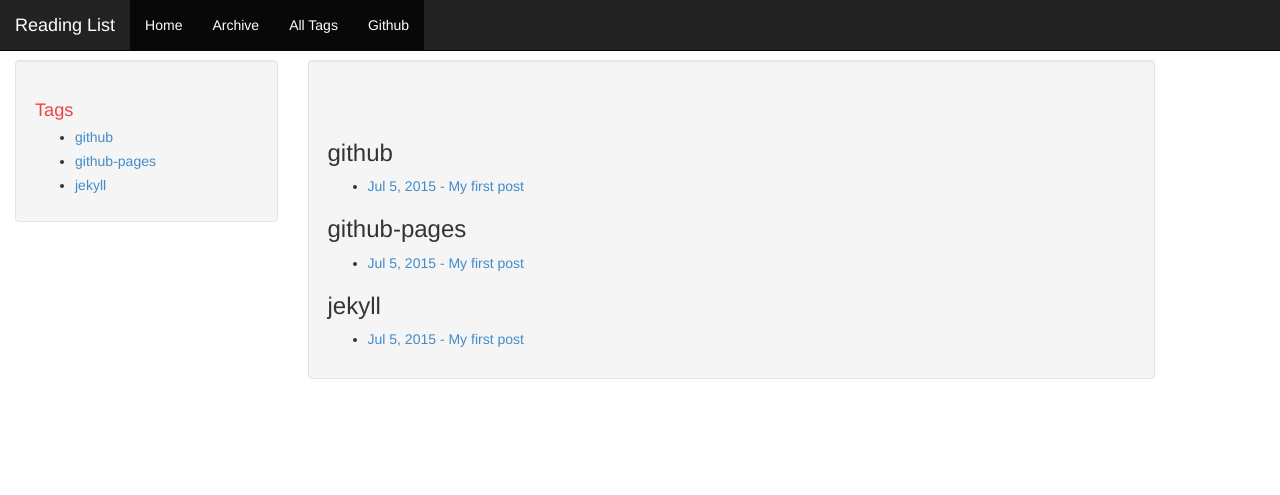
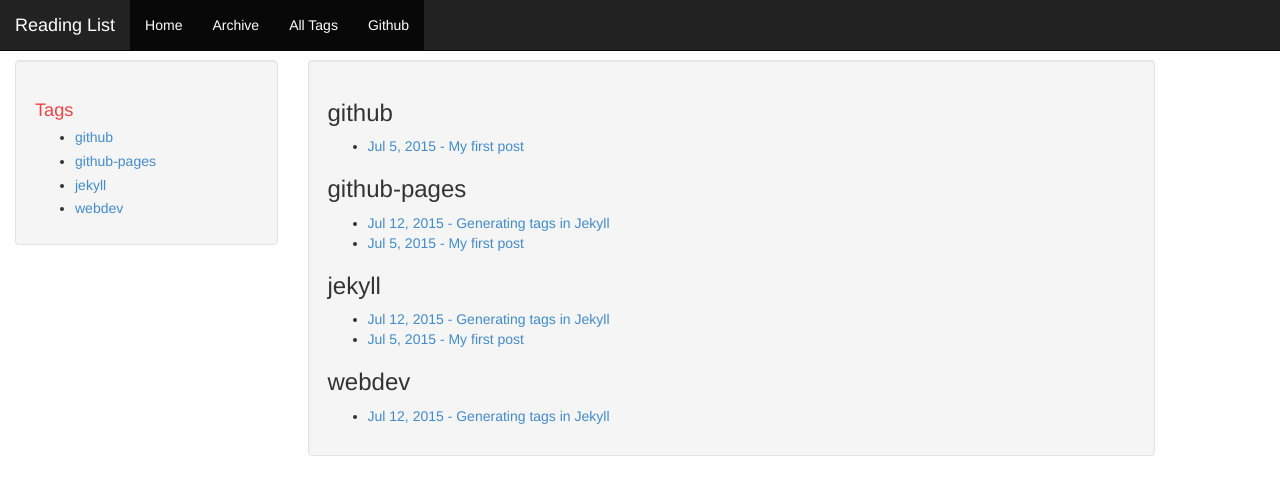
Before and after one commit to allenyin/reading_list, a Jekyll site: the page built from alltags.html, in a window 1280 px wide. Shown: the top 495 px of the page. Built offline with Jekyll 4.4.1, drawn with Linux system fonts in a browser that asks for light colours; Markdown is read by kramdown in place of the engine named in the settings.

Commit message:
New post, testing syntax highlighting.

````diff
--- /dev/null
+++ b/_posts/2015-07-12-Generating-tags-in-Jekyll.md
@@ -0,0 +1,121 @@
+---
+layout: post
+title: "Generating tags in Jekyll"
+date: 2015-07-12
+comments: false
+tags:
+- github-pages
+- jekyll
+- webdev
+---
+This site is meant to be a collection of my readings - book chapters, web articles, academic papers, etc. As such, convenient tagging is crucial. While Jekyll offers a minimalistic and fast static-site generation and convenient hosting on github-pages, it has minimal tagging support.
+
+Requirements:
+============
+* Minimal effort initiating a new tag.
+* Automatic generation of a single tag page that lists posts associated with all available tags.
+* Automatic generation of separate pages associated with different tags.
+
+There have been a few posts online about how to do this: [Charlie Park](http://charliepark.org/tags-in-jekyll/), [Christian Specht](http://christianspecht.de/2014/10/25/separate-pages-per-tag-category-with-jekyll-without-plugins/). The latter comes very close to what I needed, upon which I based my [implementation](https://github.com/allenyin/reading_list).
+
+Implementation:
+==============
+The general approach is, whenever a new tag is created (e.g. entered into the "tags" field of a post's YAML front-matter), we need to create a `tags/my_new_tag.html` file with the following content:
+
+```html
+---
+layout: tagpage
+tag: my_new_tag
+---
+```
+
+This means we need to create the layout `_layouts/tagpage.html`:
+
+```html
+---
+layout: default
+---
+<div class="well">
+    <h1>{{ page.tag }}</h1>
+    <ul>
+        {% for post in site.tags[page.tag] %}
+        <li>
+            <a href="{{ site.baseurl}}{{ post.url }}">{{ post.date | date: "%b %-d, %Y" }} - {{ post.title }}</a>
+        </li>
+        {% endfor %}
+    </ul>
+</div>
+```
+At this point, Jekyll will have generated a separate page for our newly created tag at `site_base_url/tags/my_new_tag.html`.
+
+To generate the single page that lists posts associated with all tags, we create `alltags.html`:
+
+```html
+---
+layout: default
+---
+<div class="well">
+{% capture tags %}
+    {% for tag in site.tags %}
+        {{ tag[0] }}
+    {% endfor %}
+{% endcapture %}
+{% assign sortedtags = tags | split:' ' | sort %}
+{% for tag in sortedtags %}
+    <h3>{{ tag }}</h3>
+    <ul>
+        {% for post in site.tags[tag] %}
+        <li>
+            <a href="{{ site.baseurl}}{{ post.url }}">{{ post.date | date: "%b %-d, %Y" }} - {{ post.title }}</a>
+        </li>
+        {% endfor %}
+    </ul>
+{% endfor %}
+</div>
+```
+Note the tags will be displayed in alphabetical order.
+
+I also want to show, for each individual post, its asssociated tags. This is done by adding the line `{% include tag_line.html %}` in `_layouts/post.html`, then create `_includes/tag_line.html/`.
+
+```html
+<p>
+<small>
+    tags:
+    {% for tag in page.tags %}
+        {% if forloop.last %}
+        <span><a href="{{ site.baseurl }}/tags/{{ tag }}.html">{{ tag }}</a></span>
+        {% else %}
+        <span><a href="{{ site.baseurl }}/tags/{{ tag }}.html">{{ tag }},</a></span>
+        {% endif %}
+    {% endfor %}
+</small>
+</p>
+```
+
+Finally, I want a list of tags that link me to their separate link pagei (e.g. this site's sidebar). That's what `alltags.html` is for:
+
+```html
+---
+layout: default
+---
+<div class="well">
+{% capture tags %}
+    {% for tag in site.tags %}
+        {{ tag[0] }}
+    {% endfor %}
+{% endcapture %}
+{% assign sortedtags = tags | split:' ' | sort %}
+{% for tag in sortedtags %}
+    <h3>{{ tag }}</h3>
+    <ul>
+        {% for post in site.tags[tag] %}
+        <li>
+            <a href="{{ site.baseurl}}{{ post.url }}">{{ post.date | date: "%b %-d, %Y" }} - {{ post.title }}</a>
+        </li>
+        {% endfor %}
+    </ul>
+{% endfor %}
+</div>
+```
+
+I know, some code duplication. But minimal work is minimal.
--- a/alltags.html
+++ b/alltags.html
@@ -2,9 +2,6 @@
 layout: default
 ---
 <div class="well">
-
-<h1>{{ page.title }}</h1>
-<p>&nbsp;</p>
 
 {% capture tags %}
     {% for tag in site.tags %}
````
